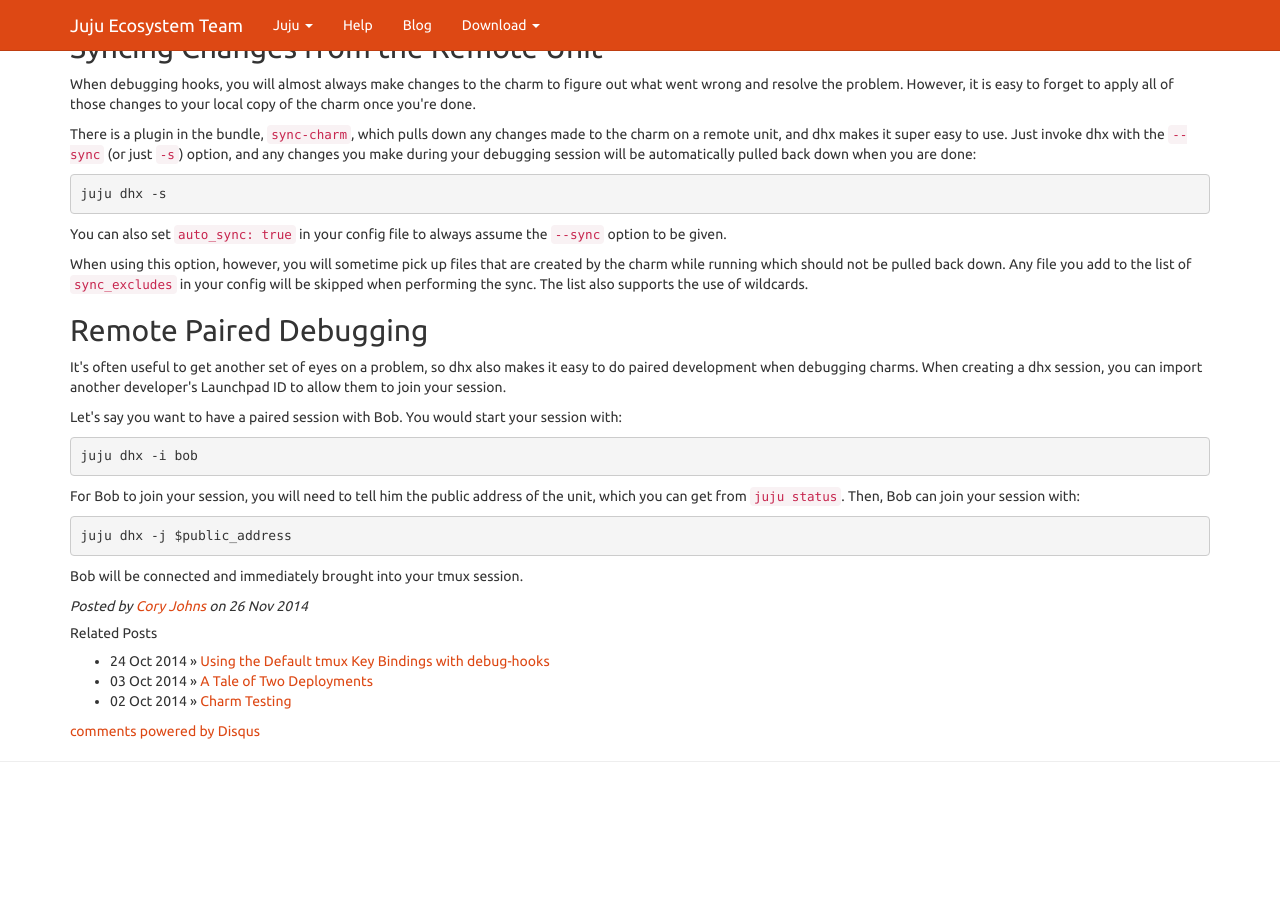
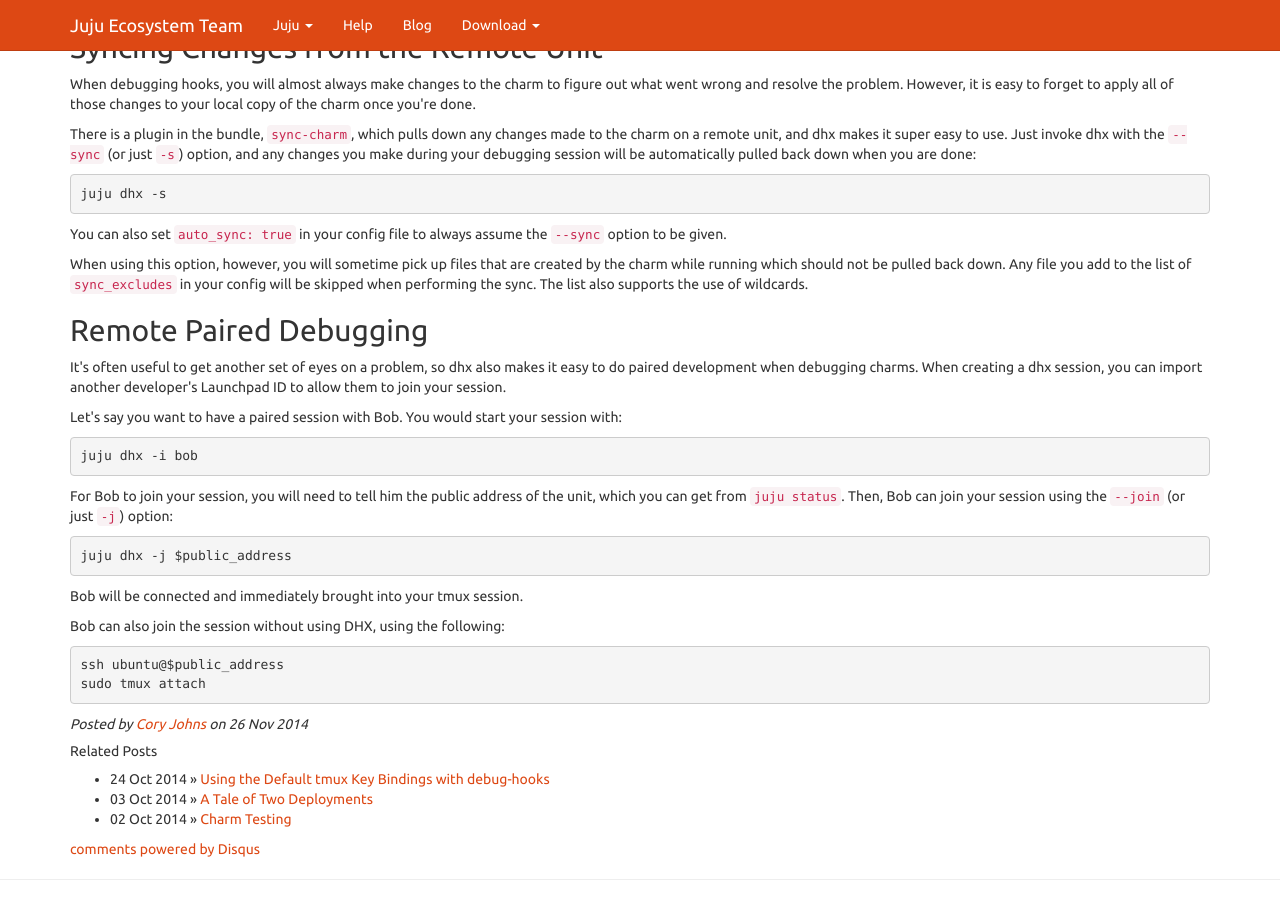
Before and after one commit to juju-solutions/juju-solutions.github.io, a Jekyll site: the page built from _posts/2014-11-26-debug-hooks-ext-plugin.md, in a window 1280 px wide and 900 px high, scrolled down 1938 px. Built offline with Jekyll 4.4.1, drawn with Linux system fonts in a browser that asks for light colours; comment, search, counter and statistics services are not loaded; before the commit the page ends 2720 px from its top, so only the background shows below that.

Commit message:
Added instructions for joining a session w/o dhx

```diff
--- a/_posts/2014-11-26-debug-hooks-ext-plugin.md
+++ b/_posts/2014-11-26-debug-hooks-ext-plugin.md
@@ -187,10 +187,17 @@ juju dhx -i bob
 
 For Bob to join your session, you will need to tell him the public address of
 the unit, which you can get from `juju status`.  Then, Bob can join your
-session with:
+session using the `--join` (or just `-j`) option:
 
 {% highlight bash %}
 juju dhx -j $public_address
 {% endhighlight %}
 
 Bob will be connected and immediately brought into your tmux session.
+
+Bob can also join the session without using DHX, using the following:
+
+{% highlight bash %}
+ssh ubuntu@$public_address
+sudo tmux attach
+{% endhighlight %}
```
